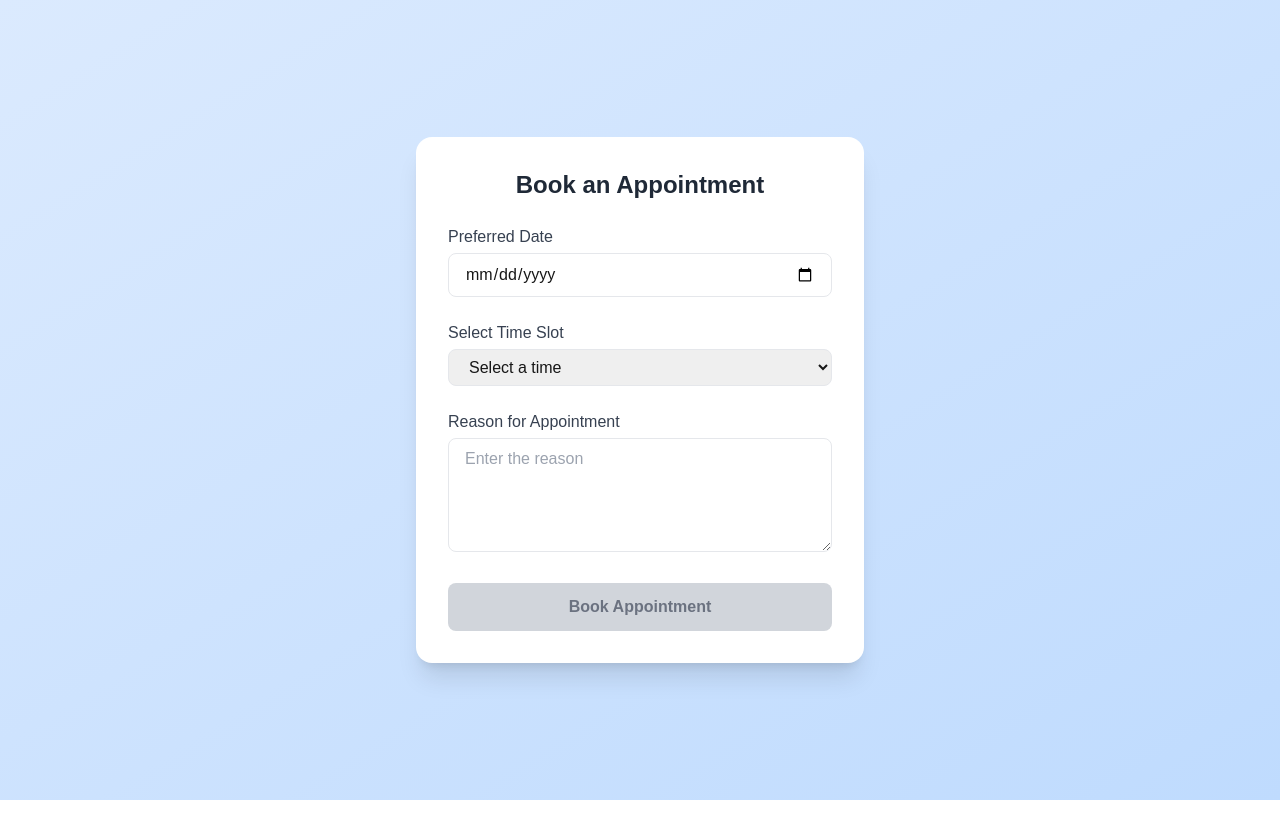
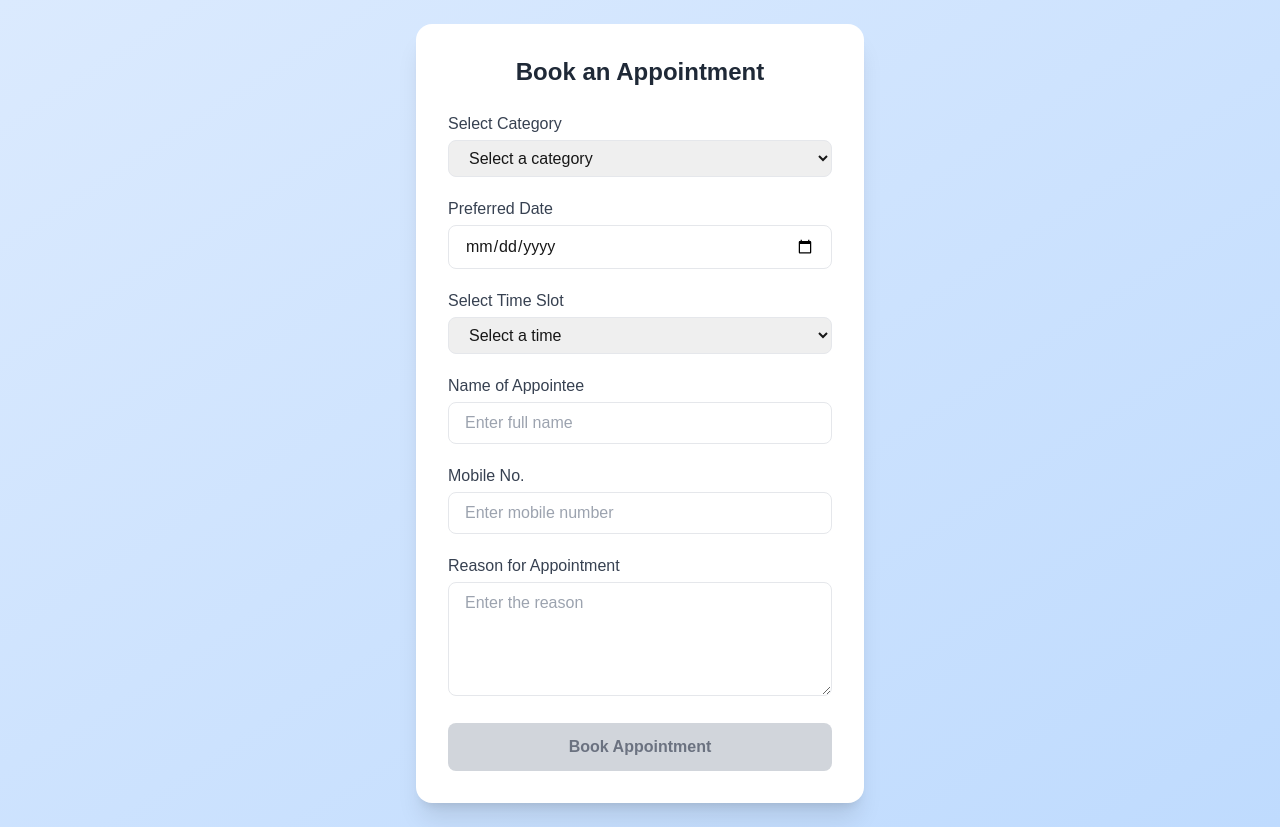
Before and after one commit to aquib2502/Nictus, a Next.js app: page /appointments in a window 1280 px wide. Before the commit the page ends 800 px from the top, so only its background shows below. Built offline with nearby package versions, Linux system fonts and the light colour scheme.

Commit message:
done by my side

```diff
--- a/src/components/appointments/appointmets.jsx
+++ b/src/components/appointments/appointmets.jsx
@@ -5,12 +5,21 @@ import { motion } from "framer-motion";
 
 export default function AppointmentForm() {
   const [formData, setFormData] = useState({
+    category: "",
     date: "",
     timeSlot: "",
+    name: "",
+    mobile: "",
     reason: "",
   });
 
-  const isFormValid = formData.date && formData.timeSlot && formData.reason;
+  const isFormValid =
+    formData.category &&
+    formData.date &&
+    formData.timeSlot &&
+    formData.name &&
+    formData.mobile &&
+    formData.reason;
 
   const handleChange = (e) => {
     setFormData({ ...formData, [e.target.name]: e.target.value });
@@ -38,13 +47,35 @@ export default function AppointmentForm() {
           Book an Appointment
         </motion.h2>
 
-        <form
-          onSubmit={handleSubmit}
-          className="mt-4 space-y-6"
-        >
+        <form onSubmit={handleSubmit} className="mt-4 space-y-5">
+          {/* Category Selection */}
+          <motion.div
+            initial={{ opacity: 0, x: -30 }}
+            animate={{ opacity: 1, x: 0 }}
+            transition={{ duration: 0.4, delay: 0.1 }}
+          >
+            <label htmlFor="category" className="block text-gray-700 font-medium mb-1">
+              Select Category
+            </label>
+            <select
+              id="category"
+              name="category"
+              value={formData.category}
+              onChange={handleChange}
+              className="w-full px-4 py-2 border rounded-lg focus:ring-2 focus:ring-blue-500 focus:ring-offset-2 focus:outline-none transition-shadow"
+              required
+            >
+              <option value="" disabled>Select a category</option>
+              <option value="General Consultation">General Consultation</option>
+              <option value="Dental Checkup">Dental Checkup</option>
+              <option value="Eye Checkup">Eye Checkup</option>
+              <option value="Specialist Visit">Specialist Visit</option>
+            </select>
+          </motion.div>
+
           {/* Date Input */}
           <motion.div
-            initial={{ opacity: 0, x: -30 }}
+            initial={{ opacity: 0, x: 30 }}
             animate={{ opacity: 1, x: 0 }}
             transition={{ duration: 0.4, delay: 0.2 }}
           >
@@ -64,7 +95,7 @@ export default function AppointmentForm() {
 
           {/* Time Slot Selection */}
           <motion.div
-            initial={{ opacity: 0, x: 30 }}
+            initial={{ opacity: 0, x: -30 }}
             animate={{ opacity: 1, x: 0 }}
             transition={{ duration: 0.4, delay: 0.3 }}
           >
@@ -87,11 +118,53 @@ export default function AppointmentForm() {
             </select>
           </motion.div>
 
-          {/* Reason for Appointment */}
+          {/* Name of Appointee */}
+          <motion.div
+            initial={{ opacity: 0, x: 30 }}
+            animate={{ opacity: 1, x: 0 }}
+            transition={{ duration: 0.4, delay: 0.4 }}
+          >
+            <label htmlFor="name" className="block text-gray-700 font-medium mb-1">
+              Name of Appointee
+            </label>
+            <input
+              type="text"
+              id="name"
+              name="name"
+              value={formData.name}
+              onChange={handleChange}
+              className="w-full px-4 py-2 border rounded-lg focus:ring-2 focus:ring-blue-500 focus:ring-offset-2 focus:outline-none transition-shadow"
+              placeholder="Enter full name"
+              required
+            />
+          </motion.div>
+
+          {/* Mobile Number */}
           <motion.div
             initial={{ opacity: 0, x: -30 }}
             animate={{ opacity: 1, x: 0 }}
-            transition={{ duration: 0.4, delay: 0.4 }}
+            transition={{ duration: 0.4, delay: 0.5 }}
+          >
+            <label htmlFor="mobile" className="block text-gray-700 font-medium mb-1">
+              Mobile No.
+            </label>
+            <input
+              type="tel"
+              id="mobile"
+              name="mobile"
+              value={formData.mobile}
+              onChange={handleChange}
+              className="w-full px-4 py-2 border rounded-lg focus:ring-2 focus:ring-blue-500 focus:ring-offset-2 focus:outline-none transition-shadow"
+              placeholder="Enter mobile number"
+              required
+            />
+          </motion.div>
+
+          {/* Reason for Appointment */}
+          <motion.div
+            initial={{ opacity: 0, x: 30 }}
+            animate={{ opacity: 1, x: 0 }}
+            transition={{ duration: 0.4, delay: 0.6 }}
           >
             <label htmlFor="reason" className="block text-gray-700 font-medium mb-1">
               Reason for Appointment
@@ -114,7 +187,7 @@ export default function AppointmentForm() {
             disabled={!isFormValid}
             initial={{ opacity: 0, scale: 0.9 }}
             animate={{ opacity: 1, scale: 1 }}
-            transition={{ duration: 0.5, delay: 0.5 }}
+            transition={{ duration: 0.5, delay: 0.7 }}
             whileHover={{ scale: isFormValid ? 1.05 : 1 }}
             className={`w-full py-3 rounded-lg font-semibold transition duration-300 ${
               isFormValid
```
